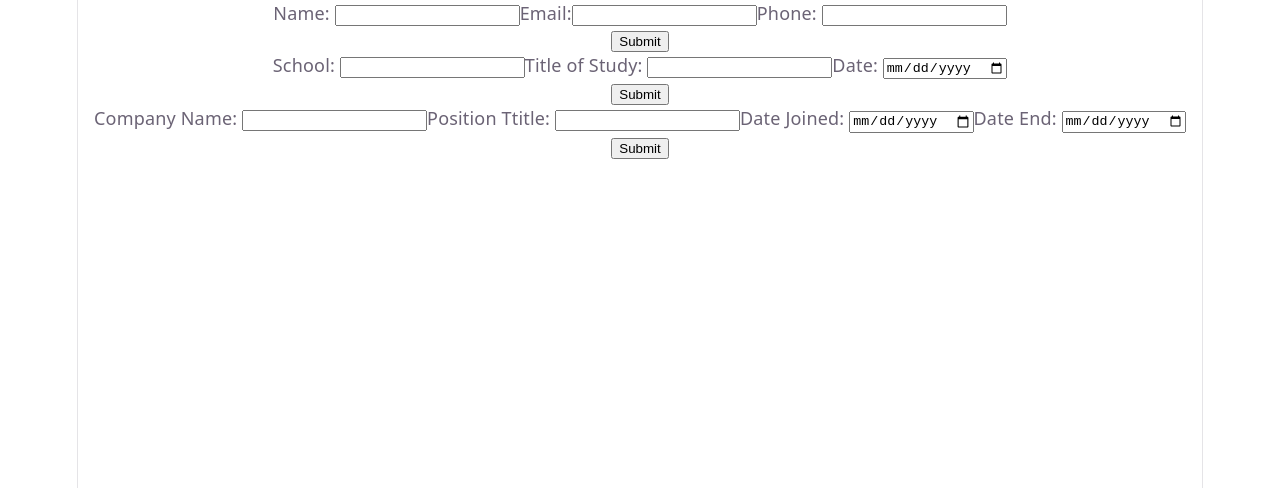
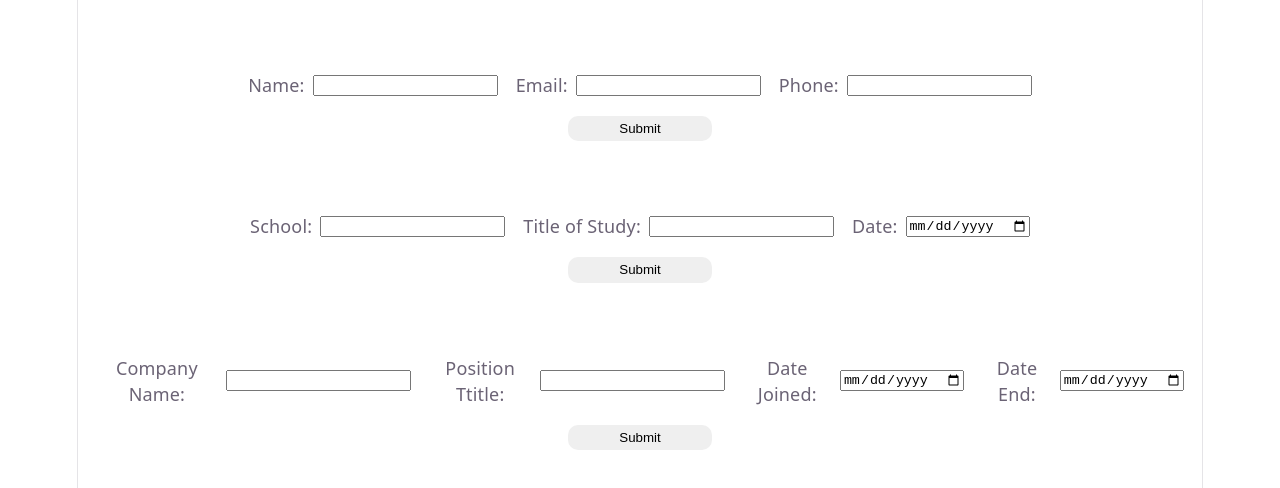
Before and after one commit to UmaanMehraj/cv-app, a React (Vite) app: page / in a window 1280 px wide. Shown: the top 488 px of the page. Built offline with nearby package versions, Linux system fonts and the light colour scheme.

Commit message:
add: styles/styles.css

```diff
--- a/src/components/Form.jsx
+++ b/src/components/Form.jsx
@@ -1,4 +1,5 @@
 import { useState } from 'react'
+import '../styles/styles.css'
 
 function GeneralInfo() {
   const [person, setDetails] = useState({
@@ -23,6 +24,10 @@ function GeneralInfo() {
 
   if (isSubmitted) {
     return (
+      <>
+        <header>
+          <h1>Personal Details</h1>
+        </header>
         <div className='container'>
           <div className='general'>
             <h3>Name: {person.name}</h3>
@@ -31,17 +36,23 @@ function GeneralInfo() {
           </div>
           <button>Edit</button>
         </div>
+      </>
     )
   }
   return (
     <div className='form'>
       <form>
-        <label htmlFor='name'>Name: </label>
-        <input type='text' id='name' name='name' />
-        <label htmlFor='email'>Email:</label>
+        <label htmlFor='name'>
+          Name:
+          <input type='text' id='name' name='name' />{' '}
+        </label>
+        <label htmlFor='email'>
+          Email:
           <input type='email' id='email' name='email' />
-        <label htmlFor='phone'>Phone: </label>
-        <input type='tel' id='phone' name='phone' />
+        </label>
+        <label htmlFor='phone'>
+          Phone: <input type='tel' id='phone' name='phone' />{' '}
+        </label>
       </form>
       <button type='submit' onClick={updateDetails}>
         Submit
@@ -74,6 +85,10 @@ function EducationalXp() {
   }
   if (isSubmitted) {
     return (
+      <>
+        <header>
+          <h1>Educational Details</h1>
+        </header>
         <div className='container'>
           <div className='education'>
             <h3>School: {education.schoolName}</h3>
@@ -82,6 +97,7 @@ function EducationalXp() {
           </div>
           <button>Eidt</button>
         </div>
+      </>
     )
   }
 
@@ -89,12 +105,16 @@ function EducationalXp() {
     <section>
       <div className='form'>
         <form>
-          <label htmlFor='schoolName'>School: </label>
-          <input type='text' name='schoolName' id='school' />
-          <label htmlFor='title'>Title of Study: </label>
-          <input type='text' name='title' id='title' />
-          <label htmlFor='date'>Date: </label>
-          <input type='date' name='date' id='date' />
+          <label htmlFor='schoolName'>
+            School: <input type='text' name='schoolName' id='school' />
+          </label>
+          <label htmlFor='title'>
+            Title of Study:
+            <input type='text' name='title' id='title' />{' '}
+          </label>
+          <label htmlFor='date'>
+            Date: <input type='date' name='date' id='date' />
+          </label>
         </form>
         <button typeof='submit' onClick={updateEducation}>
           Submit
@@ -113,23 +133,30 @@ function PracticalExp() {
   })
   const [isSubmitted, changeSubmission] = useState(false)
 
-  function updatePractice(){
+  function updatePractice() {
     const company = document.querySelector('#companyName')
     const positonName = document.querySelector('#position')
     const dateStart = document.querySelector('#dateFrom')
     const dateEnd = document.querySelector('#dateEnd')
 
     setPractice({
-      companyName: company.value, position: positonName.value, dateFrom: dateStart.value, dateEnd: dateEnd.value
+      companyName: company.value,
+      position: positonName.value,
+      dateFrom: dateStart.value,
+      dateEnd: dateEnd.value,
     })
 
     changeSubmission(true)
   }
 
-  if(isSubmitted){
-    return(
-      <div className="container">
-        <div className="practice">
+  if (isSubmitted) {
+    return (
+      <>
+        <header>
+          <h1>Experience</h1>
+        </header>
+        <div className='container'>
+          <div className='practice'>
             <h3>Company Name: {practice.companyName}</h3>
             <h3>Position: {practice.position}</h3>
             <h3>Date Start: {practice.dateFrom}</h3>
@@ -137,22 +164,31 @@ function PracticalExp() {
           </div>
           <button>Edit</button>
         </div>
+      </>
     )
   }
 
   return (
     <div className='form'>
       <form>
-        <label htmlFor='comapnyName'>Company Name: </label>
+        <label htmlFor='comapnyName'>
+          Company Name:{' '}
           <input type='text' id='companyName' name='companyName' />
-        <label htmlFor='position'>Position Ttitle: </label>
-        <input type='text' id='position' name='position' />
-        <label htmlFor='dateFrom'>Date Joined: </label>
-        <input type='date' name='dateFrom' id='dateFrom' />
-        <label htmlFor='dateEnd'>Date End: </label>
-        <input type='date' name='dateEnd' id='dateEnd' />
+        </label>
+        <label htmlFor='position'>
+          Position Ttitle: <input type='text' id='position' name='position' />
+        </label>
+        <label htmlFor='dateFrom'>
+          Date Joined: <input type='date' name='dateFrom' id='dateFrom' />
+        </label>
+
+        <label htmlFor='dateEnd'>
+          Date End: <input type='date' name='dateEnd' id='dateEnd' />
+        </label>
       </form>
-      <button type="submit" onClick={updatePractice}>Submit</button>
+      <button type='submit' onClick={updatePractice}>
+        Submit
+      </button>
     </div>
   )
 }
--- /dev/null
+++ b/src/styles/styles.css
@@ -0,0 +1,47 @@
+.form{
+    padding: 4rem 1rem 0rem 1rem ;
+}
+
+form{
+    display: flex;
+    justify-content: center;
+    align-items: center;
+    gap: 1rem;
+}
+
+input{
+    transition: all 0.2s ease-in-out;
+}
+
+input:focus{
+    transform: translateY(-2px) scale(1.01) ;
+}
+
+form> label{
+    display: flex;
+    justify-content: center;
+    align-items: center;
+    gap: 8px;
+}
+
+button{
+    height: 1.4rem;
+    margin-top: 1rem;
+    width: 8rem;
+    border-radius: 10px;
+    border: none;
+    transition: all 0.3s ease-in-out;
+}
+
+button:hover{
+    transform: translateY(-2px) scale(1.01);
+    cursor: pointer;
+}
+
+h1{
+    font-size: 2rem;
+}
+
+h3{
+    font-size: 1rem;
+}
```
Lines whose indentation alone changed are shown as unchanged.
